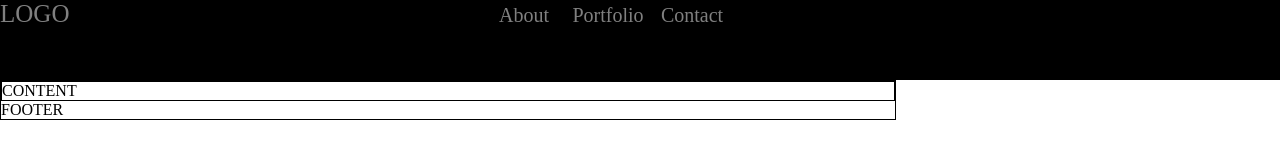
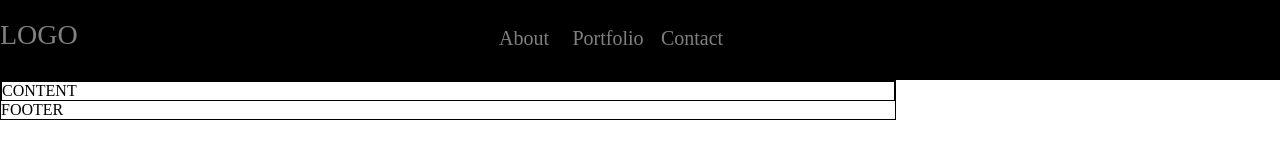
Before and after one commit to andriih/portfolioSite, a plain HTML site: page index.html in a window 1280 px wide. Drawn offline with Linux system fonts and the light colour scheme.

Commit message:
nav bar centererd

```diff
--- a/css/style.css
+++ b/css/style.css
@@ -16,47 +16,42 @@
 	width: 20%;
 	display: inline-block;
 	color: grey;
-	font-size: 25px;
+	font-size: 28px;
 }
 .header__navbar{
 	display: inline-block;
-
 	width: 70%;
 }
 .navbar{
 	width: 50%;
 	display: block;
 	margin: 0 auto;
-
 }
 .navbar__item{
 	display: inline-block;
 	position: relative;
-
 }
 .navbar__link{
 	width: 80px;
 	height: 80px;
-	display: block;
+	display: inline-block;
 	vertical-align: middle;
    	text-align: center;
 	color: grey;
 	font-size: 20px;
 	text-decoration: none;
-
-
 }
 .navbar__link:hover{
 	border-bottom: 3px solid grey;
 }
 
 /*EMPTY STRING FOR CENTRING*/
-.navbar__link::after {
-   content: "";
-   display: block;
-	clear: both;
+.navbar__link:after {
+   	content: "";
+   	display: inline-block;
+   	vertical-align: middle;
+   	height: 100%;
 }
-
 
 
 /*CONTENT AREA*/
```
